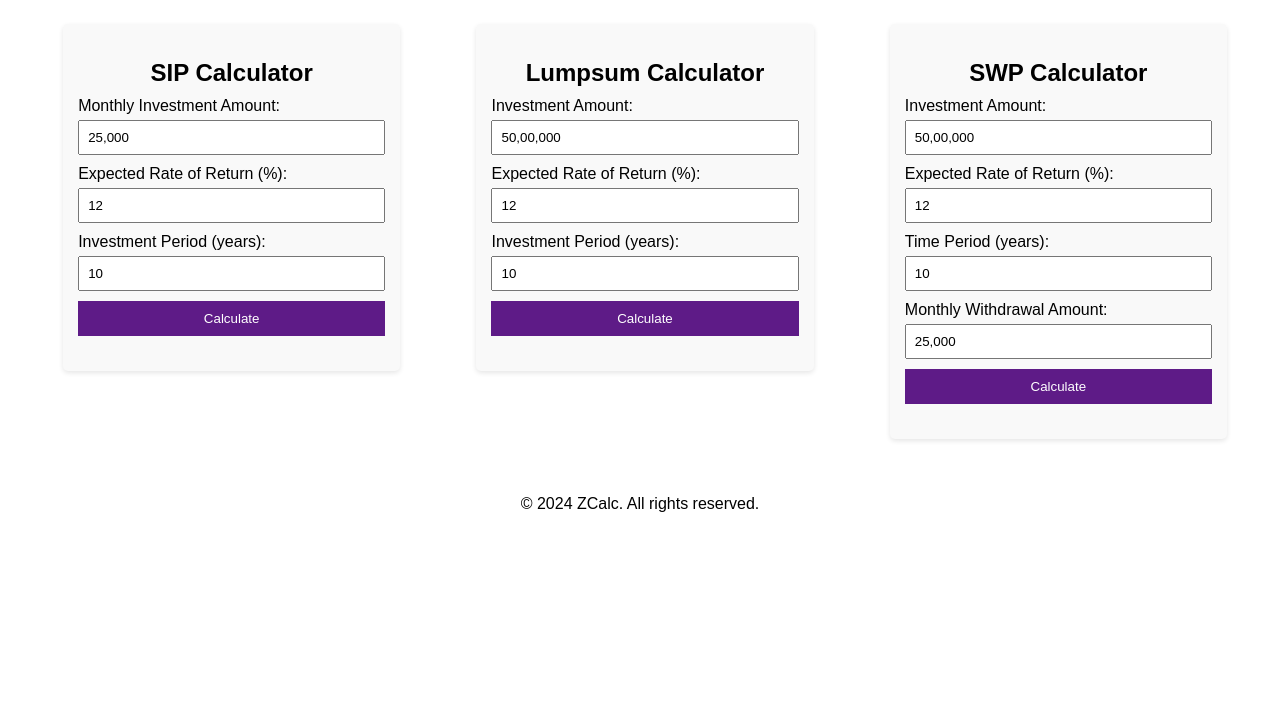
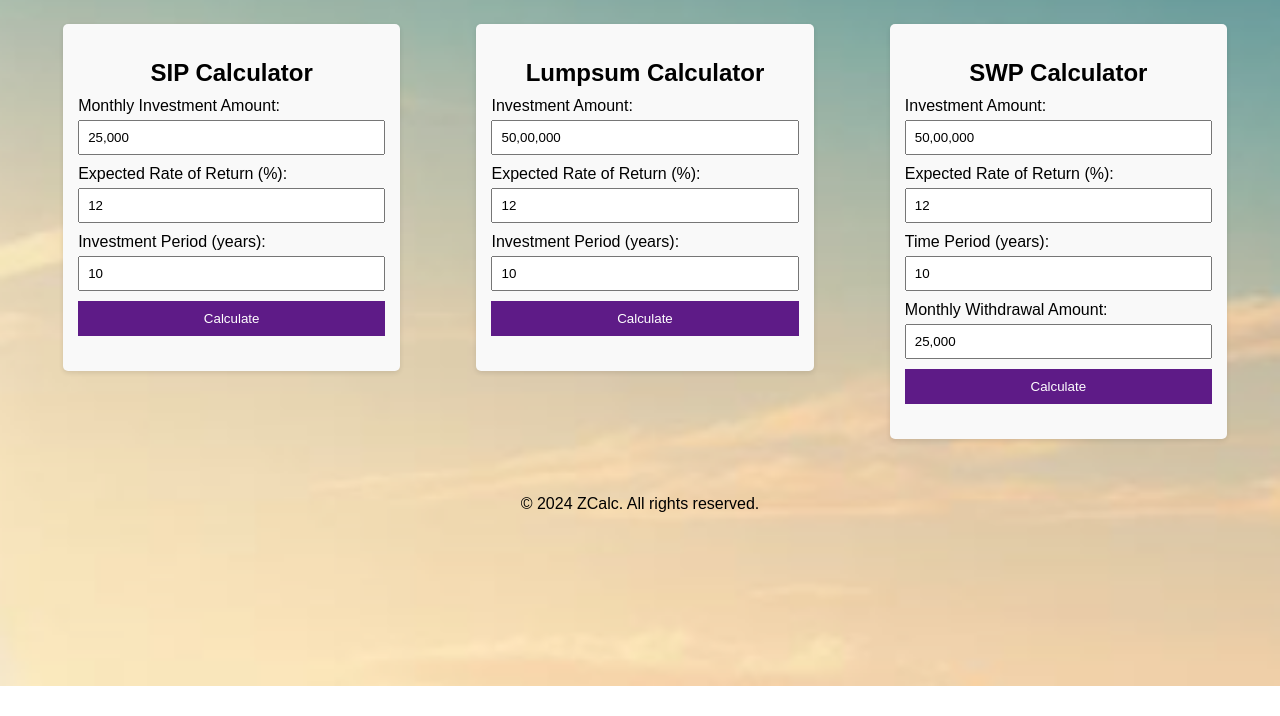
Before and after one commit to RacyRiyaz/ZCalc, a plain HTML site: page index.html in a window 1280 px wide. Shown: the part 84-800 px from the top of the page. Drawn offline with Linux system fonts and the light colour scheme; a web font is replaced by a local one.

Commit message:
Update sipStyles.css

```diff
--- a/sipStyles.css
+++ b/sipStyles.css
@@ -22,9 +22,9 @@ body {
   font-family: Arial, sans-serif;
   margin: 0;
   padding: 0;
-  background-image: url('path/to/your/image.png');
-  background-size: cover;
-  background-repeat: no-repeat;
+  background-image: url('https://github.com/RacyRiyaz/ZCalc/blob/main/BGSB.png');
+  background-size: cover; /* Adjusts the background image to cover the entire body */
+  background-repeat: no-repeat; /* Prevents the background image from repeating */
   padding-top: 10px; /* Adjusted padding */
   margin-block-end: 0; /* Adjust margin as needed */
   border: none; /* Ensure no border */
```
